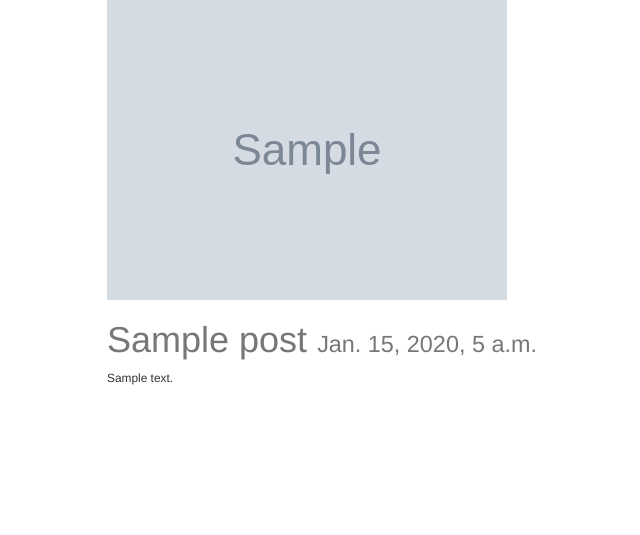
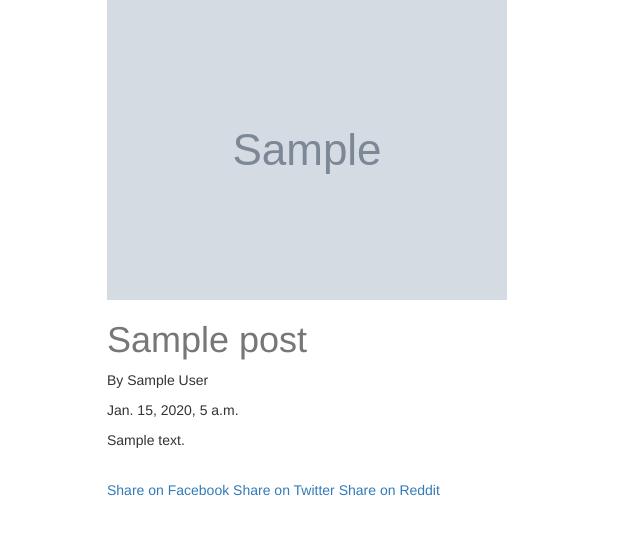
Before and after one commit to eyoung8/trydjango19, a Django app: a page that uses src/templates/post_detail.html in a window 1280 px wide. Shown: the top 535 px of the page, without its empty margins (263-903 px from the left). Run offline with Django 3.2, Linux system fonts and the light colour scheme; tables that the repository leaves empty hold one stand-in row (values such as "Sample post"); grey boxes marked "Sample" are stand-in pictures; some libraries are stand-ins or nearby versions.

Commit message:
Added social share links, custom template tag for turning any string into a share string, associated users with posts

```diff
--- a/src/posts/models.py
+++ b/src/posts/models.py
@@ -1,3 +1,4 @@
+from django.conf import settings
 from django.core.urlresolvers import reverse
 from django.db import models
 from django.db.models.signals import pre_save
@@ -8,6 +9,7 @@ def upload_location(instance, filename):
     return "{}/{}".format(instance.slug, filename)
 
 class Post(models.Model):
+    user = models.ForeignKey(settings.AUTH_USER_MODEL, default=1)
     title = models.CharField(max_length=120)
     slug = models.SlugField(unique=True)
     image = models.ImageField(
--- /dev/null
+++ b/src/posts/templatetags/urlify.py
@@ -0,0 +1,8 @@
+from urllib.parse import quote_plus
+from django import template
+
+register = template.Library()
+
+@register.filter
+def urlify(value):
+    return quote_plus(value)
--- a/src/posts/urls.py
+++ b/src/posts/urls.py
@@ -7,6 +7,6 @@ urlpatterns = [
     url(r'^$', post_list, name='list'),
     url(r'^create/$', post_create, name='create'),
     url(r'^(?P<slug>[-\w]+)/$', post_detail, name='detail'),
-    url(r'^(?P<id>[-\w]+)/edit/$', post_update, name='update'),
-    url(r'^(?P<id>[-\w]+)/delete/$', post_delete, name='delete'),
+    url(r'^(?P<slug>[-\w]+)/edit/$', post_update, name='update'),
+    url(r'^(?P<slug>[-\w]+)/delete/$', post_delete, name='delete'),
 ]
--- a/src/posts/views.py
+++ b/src/posts/views.py
@@ -1,18 +1,21 @@
 from django.core.paginator import Paginator, EmptyPage, PageNotAnInteger
 from django.contrib import messages
-from django.http import HttpResponse, HttpResponseRedirect
+from django.http import HttpResponse, HttpResponseRedirect, HttpResponseForbidden, Http404
 from django.shortcuts import get_object_or_404, render, redirect
+
+from urllib.parse import quote_plus
 
 from .forms import PostForm
 from .models import Post
 # Create your views here.
 
-
-
 def post_create(request):
+    if not request.user.is_staff or not request.user.is_superuser:
+        raise Http404 # HttpResponseForbidden() -- less secure
     form = PostForm(request.POST or None, request.FILES or None)
     if form.is_valid():
         instance = form.save(commit=False)
+        instance.user = request.user
         instance.save()
         messages.success(request, "Post Created")
         return HttpResponseRedirect(instance.get_absolute_url())
@@ -26,7 +29,7 @@ def post_detail(request, slug):
     instance = get_object_or_404(Post, slug=slug)
     context = {
         "title": instance.title,
-        "instance": instance
+        "instance": instance,
     }
     return render(request, "post_detail.html", context)
 
@@ -51,6 +54,8 @@ def post_list(request):
     return render(request, "post_list.html", context)
 
 def post_update(request, slug=None):
+    if not request.user.is_staff or not request.user.is_superuser:
+        raise Http404 # HttpResponseForbidden() -- less secure
     instance = get_object_or_404(Post, slug=slug)
     form = PostForm(request.POST or None, request.FILES or None, instance=instance)
     if form.is_valid():
@@ -67,6 +72,8 @@ def post_update(request, slug=None):
     return render(request, "post_form.html", context)
 
 def post_delete(request, slug=None):
+    if not request.user.is_staff or not request.user.is_superuser:
+        raise Http404 # HttpResponseForbidden() -- less secure
     instance = get_object_or_404(Post, slug=slug)
     instance.delete()
     messages.success(request, "Post Deleted")
--- a/src/templates/post_detail.html
+++ b/src/templates/post_detail.html
@@ -1,4 +1,5 @@
 {% extends "base.html" %}
+{% load urlify %}
 
 {% block head_title %}
 {{ instance.title }} | {{ block.super }}
@@ -9,10 +10,29 @@
 {% if instance.image %}
 <img src='{{ instance.image.url }}' class='img-responsive' />
 {% endif %}
-<h1>{{ title }} <small>{{instance.timestamp}}</h1>
+<h1>{{ title }}</h1>
+{% if instance.user.get_full_name %}
+<p>By {{ instance.user.get_full_name }}</p>
+{% endif %}
+<p>{{instance.timestamp}}</p>
 
 {{instance.content | linebreaks}}<br/>
 
 
+
+<a href="https://www.facebook.com/sharer/sharer.php?u={{ request.build_absolute_uri }}">
+Share on Facebook
+</a>
+
+<a href="https://twitter.com/home?status={{ instance.title|truncatechars:100| urlify }}%20{{ request.build_absolute_uri }}">
+Share on Twitter
+</a>
+
+<a href='https://plus.google.com/share?url={{ request.build_absolute_uri }}'>
+
+
+<a href="http://www.reddit.com/submit?url={{ request.build_absolute_uri }}
+/&title={{ instance.title | urlify }}">Share on Reddit</a>
+
 </div>
 {% endblock content %}
--- a/src/templates/post_list.html
+++ b/src/templates/post_list.html
@@ -15,6 +15,9 @@
                 {% endif %}
                 <div class="caption">
                     <h3><a href='{{ obj.get_absolute_url }}'>{{ obj.title }} </a> <small>{{ obj.timestamp|timesince }} ago, last updated: {{ obj.updated }}</small></h3>
+                    {% if obj.user.get_full_name %}
+                    <p>By {{ obj.user.get_full_name }}</p>
+                    {% endif %}
                     <p>{{ obj.content | linebreaks| truncatechars:120 }}</p>
                     <p><a href="{{ obj.get_absolute_url }}" class="btn btn-primary" role="button">View</a></p>
                 </div>
```
Also changed, not shown: src/posts/templatetags/__init__.py (added).
